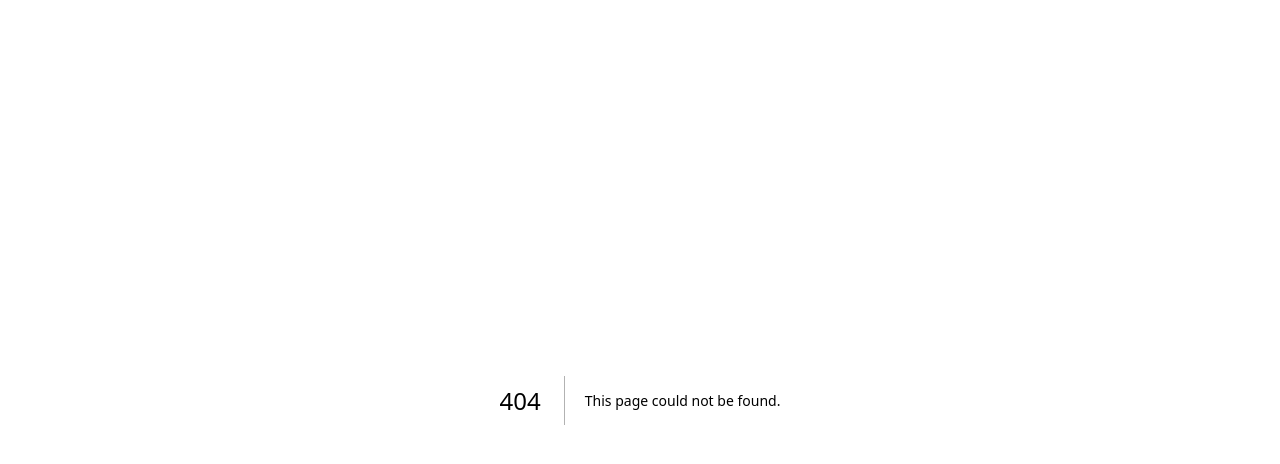
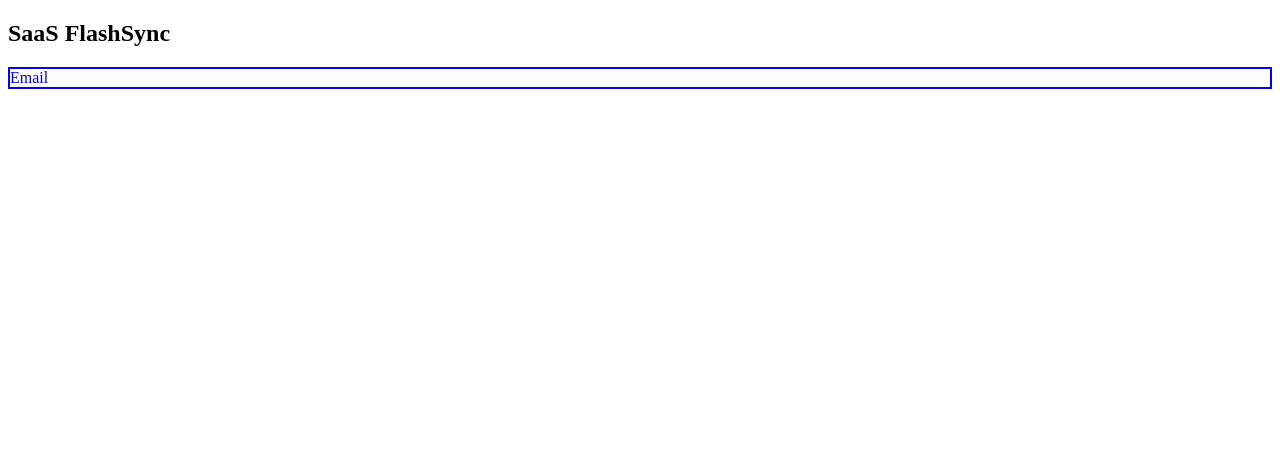
Before and after one commit to KibouSystems/saas_flashsync, a Next.js app: page /dashboard in a window 1280 px wide. Before the commit this address had no page. Shown: the top 464 px of the page. Built offline with nearby package versions, Linux system fonts and the light colour scheme.

Commit message:
CREATE: Email Workflow page

```diff
--- /dev/null
+++ b/src/app/dashboard/page.tsx
@@ -0,0 +1,27 @@
+"use client";
+import React from "react";
+import Link from "next/link";
+
+const Dashboard = () => {
+  const links = [{ label: "Email", href: "/workflows/email" }];
+  return (
+    <div>
+      <nav>
+        <h2>SaaS FlashSync</h2>
+      </nav>
+      <main>
+        {links.map((link, index) => (
+          <Link
+            key={index}
+            href={link.href}
+            className="block border-2 border-gray-300 p-3 rounded-md cursor-pointer text-black no-underline hover:bg-gray-100"
+          >
+            {link.label}
+          </Link>
+        ))}
+      </main>
+    </div>
+  );
+};
+
+export default Dashboard;
--- /dev/null
+++ b/src/app/workflows/email/page.tsx
@@ -0,0 +1,18 @@
+'use client'
+import React from 'react'
+
+const page = () => {
+  return (
+    <div className='flex flex-col g-4'>
+        <h1>Email Workflow</h1>
+        <label htmlFor="">Enter Email: </label>
+        <input type="email" name="" id="" />
+        <input type="file" name="excel" id="" />
+        <button>
+            Send Email
+        </button>
+    </div>
+  )
+}
+
+export default page
```
